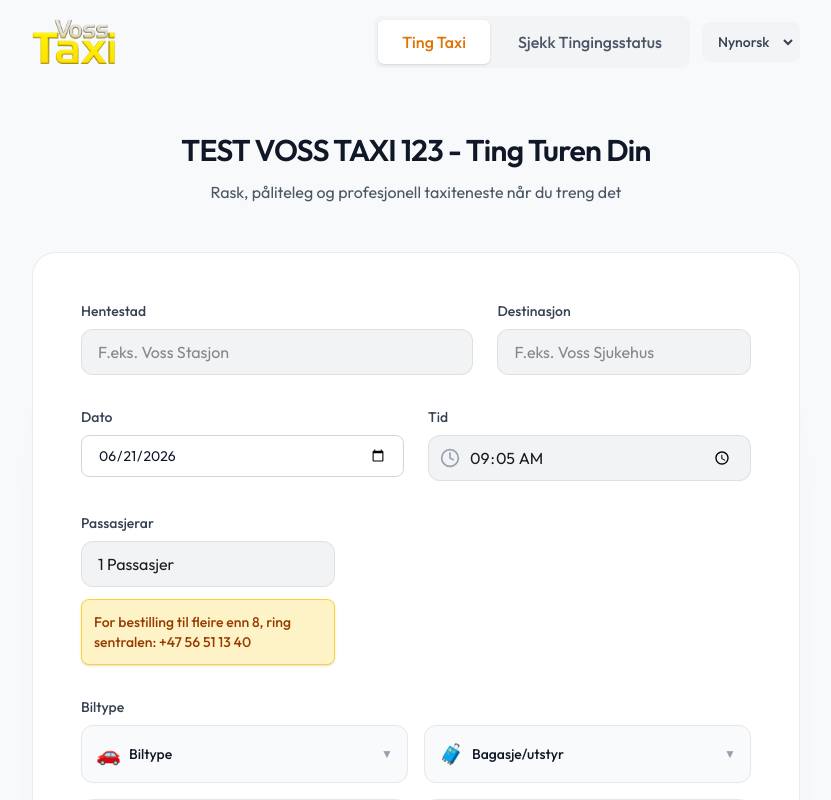
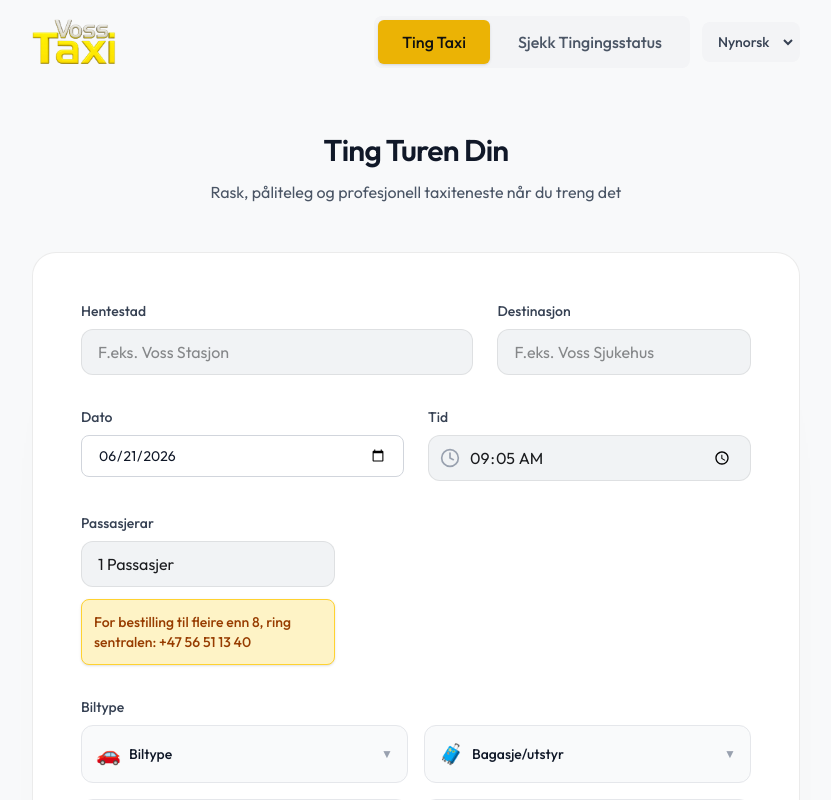
Before and after one commit to salveplex/order, a Next.js app: page / in a window 1280 px wide. Shown: the top 800 px of the page, without its empty margins (224-1055 px from the left). Built offline with nearby package versions, Linux system fonts and the light colour scheme.

Commit message:
fix: change tabs to solid yellow

```diff
--- a/components/BookingForm.tsx
+++ b/components/BookingForm.tsx
@@ -404,7 +404,7 @@
               onClick={() => setActiveTab('booking')}
               className={`px-3 md:px-6 py-1.5 md:py-2.5 rounded-md text-sm md:text-base font-medium transition-colors ${
                 activeTab === 'booking'
-                  ? 'bg-white  text-amber-600 shadow-sm'
+                  ? 'bg-[var(--accent)] text-[#111] shadow-sm'
                   : 'text-gray-600  hover:text-gray-900 :text-gray-200 '
               }`}
             >
@@ -414,7 +414,7 @@
               onClick={() => setActiveTab('status')}
               className={`px-3 md:px-6 py-1.5 md:py-2.5 rounded-md text-sm md:text-base font-medium transition-colors ${
                 activeTab === 'status'
-                  ? 'bg-white  text-amber-600 shadow-sm'
+                  ? 'bg-[var(--accent)] text-[#111] shadow-sm'
                   : 'text-gray-600  hover:text-gray-900 :text-gray-200 '
               }`}
             >
@@ -452,7 +452,7 @@
             <div className="mb-6 md:mb-12 text-center">
 
               <h1 className="text-xl md:text-3xl font-semibold text-gray-900  mb-2 md:mb-3 tracking-tight">
-                TEST VOSS TAXI 123 - {t.bookYourRide}
+                {t.bookYourRide}
               </h1>
               <p className="text-gray-600  text-sm md:text-base max-w-2xl mx-auto">
                 {t.subtitle}
```
